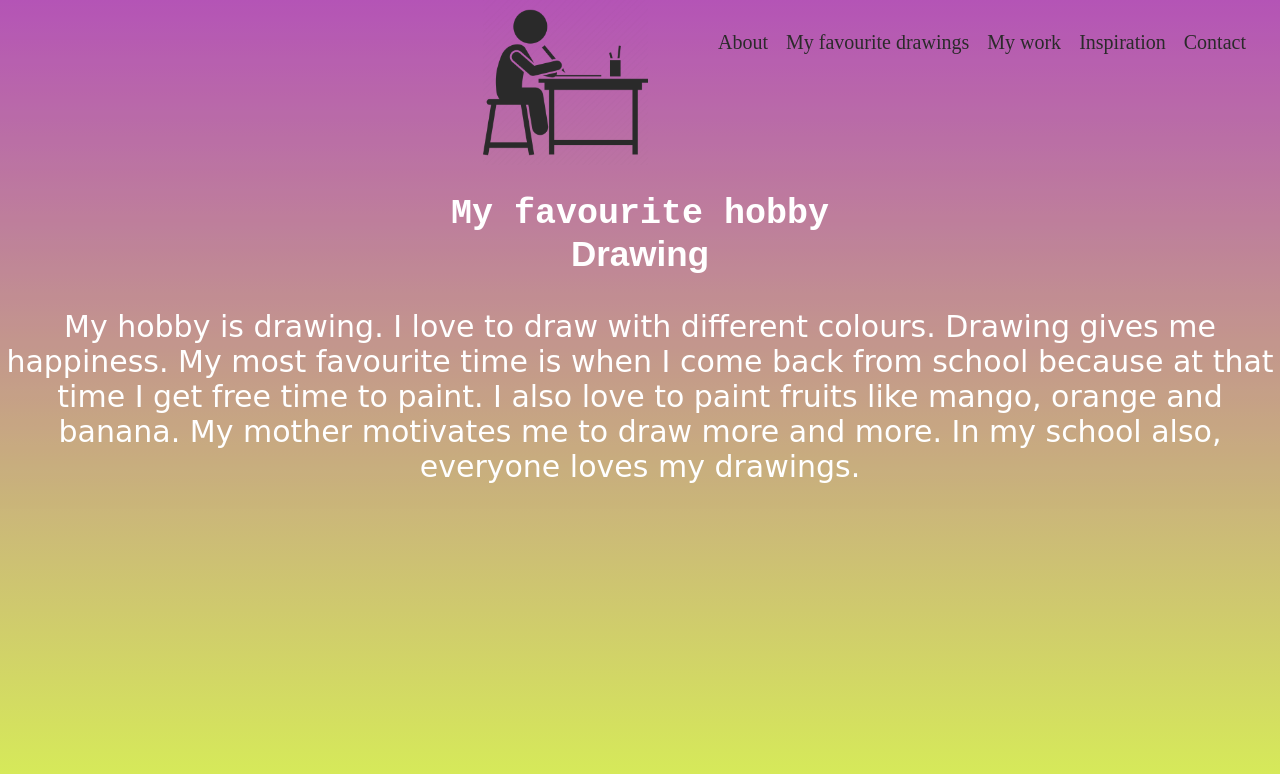
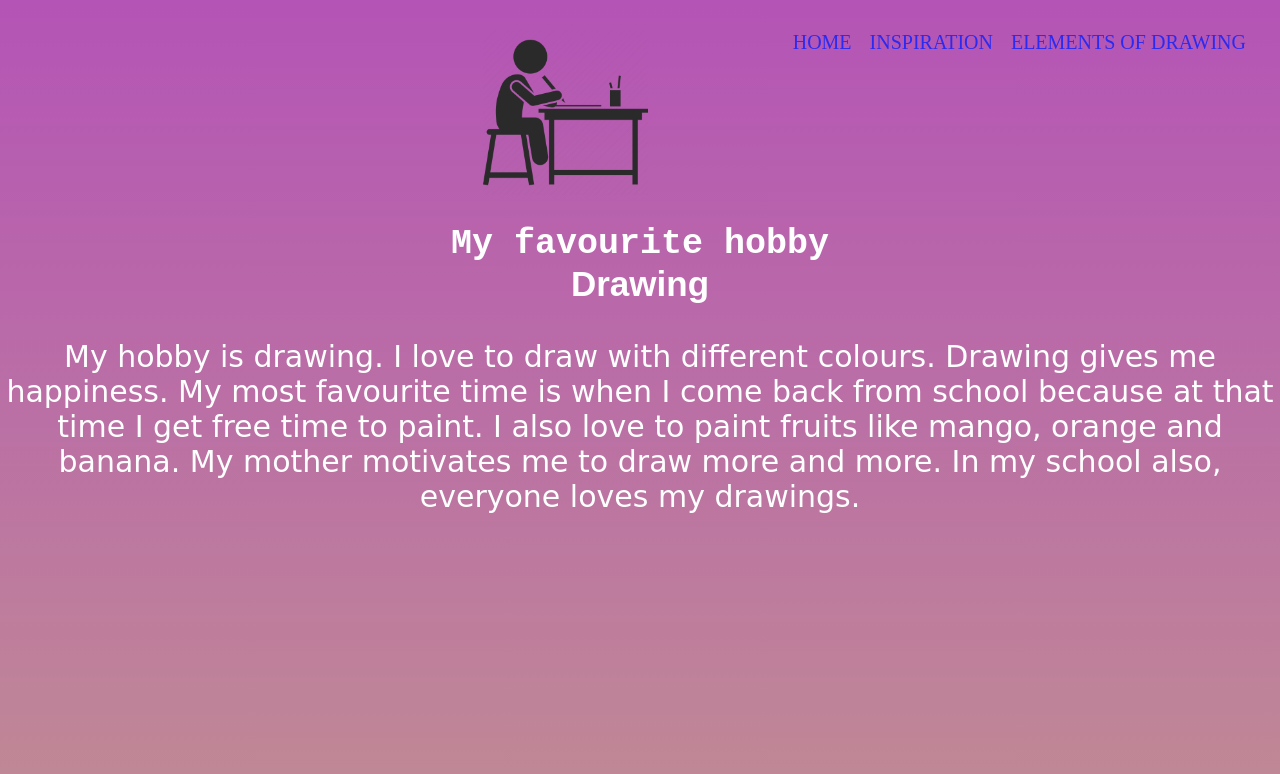
Before and after one commit to pramit776/C57, a plain HTML site: page index.html in a window 1280 px wide. Drawn offline with Linux system fonts and the light colour scheme; a web font is replaced by a local one.

Commit message:
Add files via upload

```diff
--- a/index.html
+++ b/index.html
@@ -14,11 +14,9 @@
 
         <ul class="menu">
 
-        <li class="link">About</li>
-        <li class="link">My favourite drawings</li>
-        <li class="link">My work</li>
-        <li class="link">Inspiration</li>
-        <li class="link">Contact</li>
+        <li class="link"><a href="#home">HOME</a></li>
+        <li class="link"><a href=#inspired>INSPIRATION</a></li>
+        <li class="link"><a href="#shade">ELEMENTS OF DRAWING</a></li>
         </ul>
 
             <h1>
@@ -31,4 +29,21 @@
         <section id="bio">
             <h1></h1><div class="line"></div><p>
             My hobby is drawing. I love to draw with different colours. Drawing gives me happiness. My most favourite time is when I come back from school because at that time I get free time to paint. I also love to paint fruits like mango, orange and banana. My mother motivates me to draw more and more. In my school also, everyone loves my drawings. </p></section>
+        <br>
+        <br>
+        <br>
+        <br>
+        <section id="inspired">
+        <h1>INSPIRED BY SUBHAM DOGRA</h1>
+        <div class="line"></div>
+            <iframe width="560" height="315" src="https://www.youtube.com/embed/F0lvYr9a9TI" title="YouTube video player" frameborder="0" allow="accelerometer; autoplay; clipboard-write; encrypted-media; gyroscope; picture-in-picture" allowfullscreen></iframe>
+        <br>
+        <br>
+        <iframe width="560" height="315" src="https://www.youtube.com/embed/KzL1S0Ul4So" title="YouTube video player" frameborder="0" allow="accelerometer; autoplay; clipboard-write; encrypted-media; gyroscope; picture-in-picture" allowfullscreen></iframe>
+
+        <section id="shade">
+        <h1>7 ELEMENTS OF DRAWING</h1>
+        <div class="line"></div>
+        <img src="Essential-Elements-of-Art-1.png" class="pic"></section>
+
         </body>
--- a/style.css
+++ b/style.css
@@ -22,11 +22,13 @@ body{
 .image{
     width: 165px;
     margin-right: 150px;
+    padding-top: 30px;
 }
 
 #bio{
     font-family:  'Birthstone', cursive;
     font-size: 30px;
+    padding-bottom: 190px;
 }
 
 #name{
@@ -40,7 +42,7 @@ h1{
 
 .link{
     float: left;
-    color: black !important;
+    color: fuchsia;
     padding-top: 5px;
     padding-left: 9px;
     padding-right: 9px;
@@ -60,3 +62,10 @@ h1{
 .link:hover{
     background-color: red;
 }
+html{
+     scroll-behavior: smooth;
+}
+
+a{
+    text-decoration: none;
+}
```
Also changed, not shown: Essential-Elements-of-Art-1.png (added).
